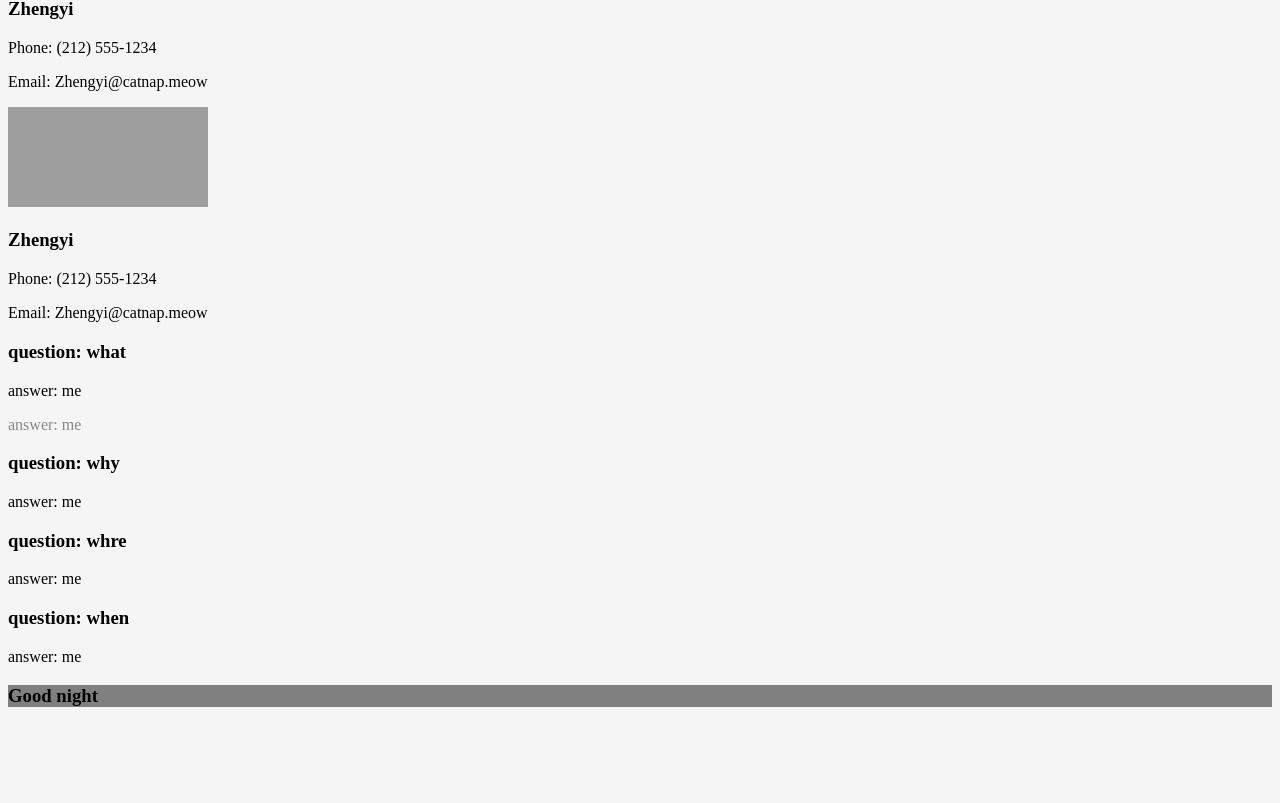
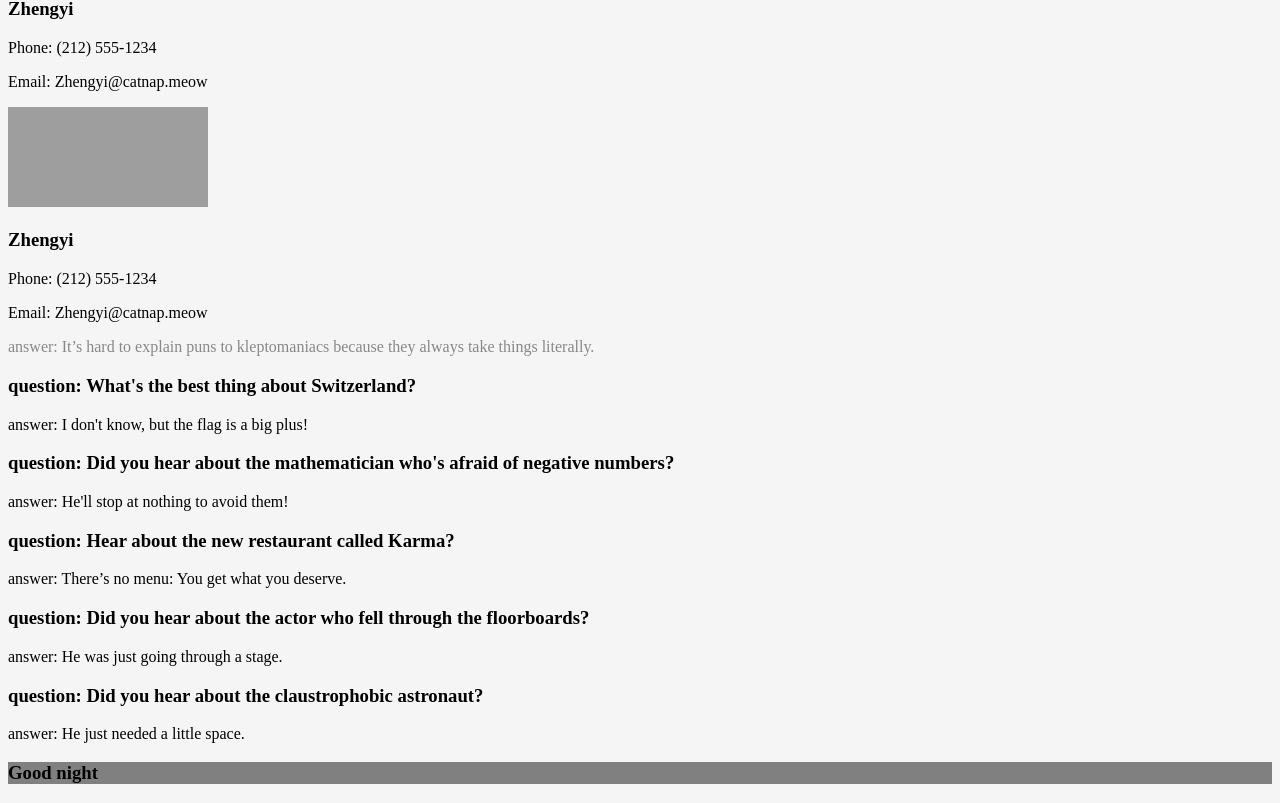
Before and after one commit to Moninar/React, a React (Create React App) app in the folder my-app/: page / in a window 1280 px wide. Shown: the part 1205-2008 px from the top of the page. Before the commit the page ends 1930 px from the top, so only its background shows below. Built offline with nearby package versions, Linux system fonts and the light colour scheme; grey boxes are pictures that could not be loaded.

Commit message:
pass json data to components

```diff
--- a/my-app/src/components/App.js
+++ b/my-app/src/components/App.js
@@ -3,17 +3,19 @@
 import Header from "./Header"
 import MainContent from "./MainContent"
 import Joke from "./Joke"
+import jokesData from "./jokesData"
 
 function App() {
+    const jokeComponents = jokesData.map(function(joke) {
+        return (
+            <Joke key = {joke.id} question={joke.question} punchLine={joke.punchLine} />
+        )
+    })
     return (
         <div>
             <Header />
             <MainContent />
-            <Joke  question="what" punchLine="me" />
-            <Joke  punchLine="me" />
-            <Joke  question="why" punchLine="me" />
-            <Joke  question="whre" punchLine="me" />
-            <Joke  question="when" punchLine="me" />
+            {jokeComponents}
             <Footer />
         </div>
     )
--- /dev/null
+++ b/my-app/src/components/jokesData.js
@@ -0,0 +1,33 @@
+const jokesData = [
+    {
+        id: 1,
+        punchLine: "It’s hard to explain puns to kleptomaniacs because they always take things literally."
+    },
+    {
+        id: 2,
+        question: "What's the best thing about Switzerland?",
+        punchLine: "I don't know, but the flag is a big plus!"
+    },
+    {
+        id: 3,
+        question: "Did you hear about the mathematician who's afraid of negative numbers?",
+        punchLine: "He'll stop at nothing to avoid them!"
+    },
+    {
+        id: 4,
+        question: "Hear about the new restaurant called Karma?",
+        punchLine: "There’s no menu: You get what you deserve."
+    },
+    {
+        id: 5,
+        question: "Did you hear about the actor who fell through the floorboards?",
+        punchLine: "He was just going through a stage."
+    },
+    {
+        id: 6,
+        question: "Did you hear about the claustrophobic astronaut?",
+        punchLine: "He just needed a little space."
+    }
+]
+
+export default jokesData
```
